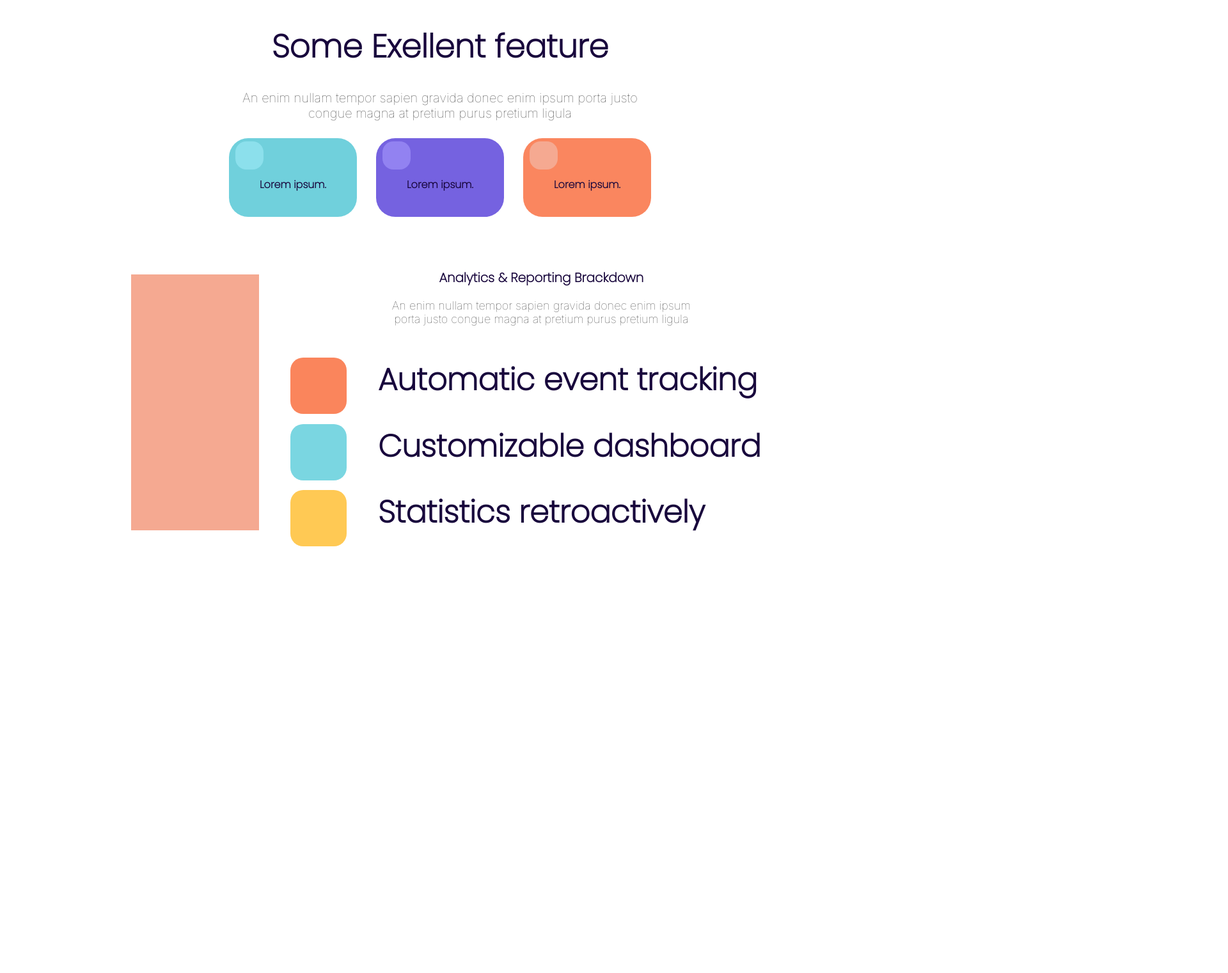
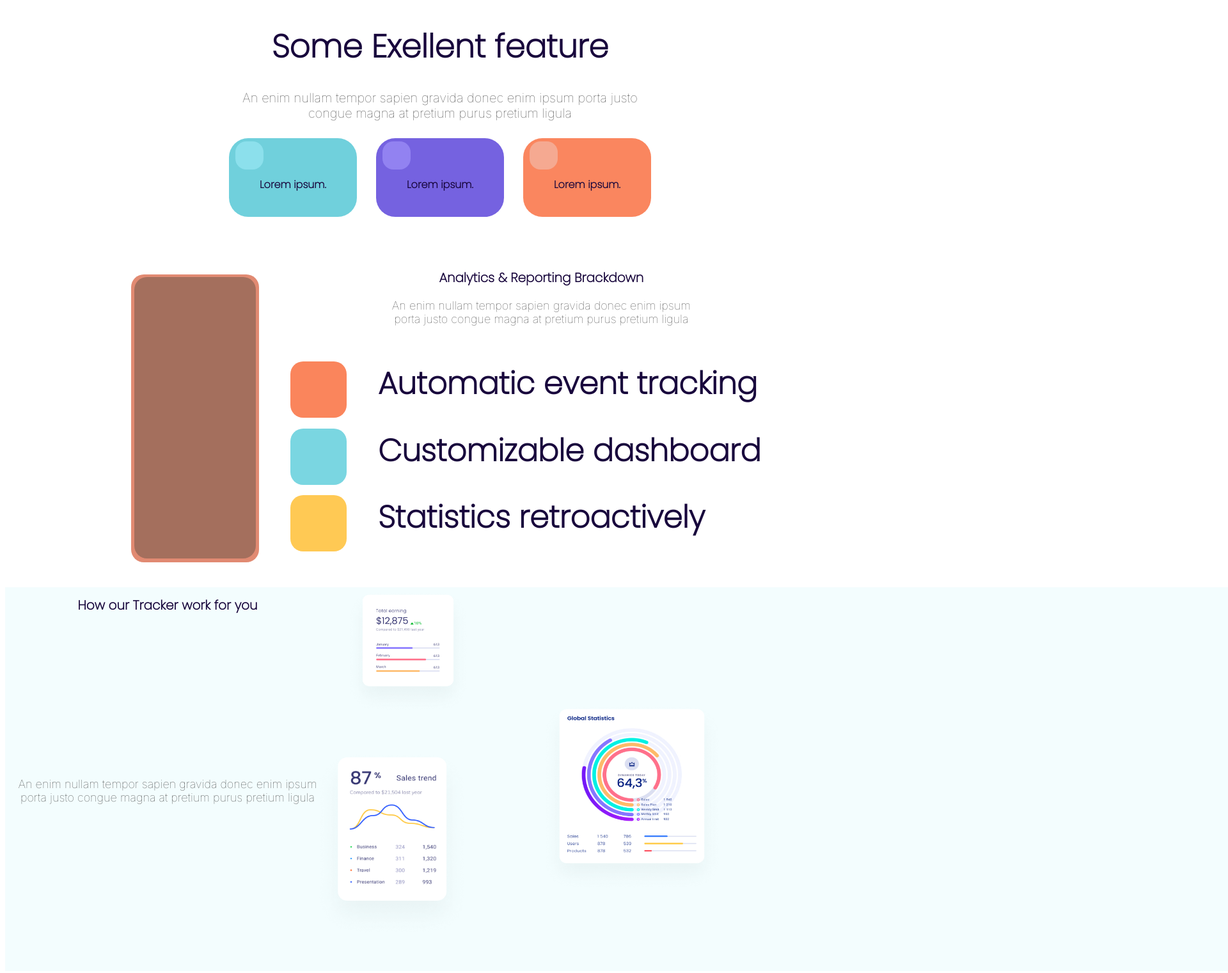
Before and after one commit to GGo0se/html, a plain HTML site: page lending dla ychebnogo app/index.html in a window 1280 px wide. Shown: the part 961-2482 px from the top of the page at 64% size, 1920 px wide, since content can reach past the window. Before the commit the page ends 1838 px from the top, so only its background shows below. Drawn offline with Linux system fonts and the light colour scheme.

Commit message:
lending2

```diff
--- a/lending dla ychebnogo app/index.html
+++ b/lending dla ychebnogo app/index.html
@@ -89,7 +89,10 @@
     </div>
 </div>
 <div class="analytics">
-    <div class="kva"></div>
+    <!--телефон должен быть -->
+    <div class="kva">
+        <div class="kavkva"></div>
+    </div>
     <div class="bro">
         <div class="ch">
             <h1 class="snal">Analytics & Reporting Brackdown</h1>
@@ -110,6 +113,22 @@
     </div>
 
 </div>
+<div class="howour">
+    <div class="treker">
+        <h1 class="foryou">How our Tracker work for you</h1>
+        <p class="Anefnim">An enim nullam tempor sapien gravida donec enim ipsum porta justo congue magna at pretium
+            purus pretium ligula</p>
+    </div>
+    <div class="oboeb">
+        <div class="brbrbrbr">
+            <img class="kit1" src="Kit 1.png"/>
+            <img class="kit2" src="Kit 2.png"/>
+        </div>
+        <img class="kit3" src="Kit 3.png"/>
+    </div>
+
+</div>
+</div>
 </body>
 
 </html>
--- a/lending dla ychebnogo app/style.css
+++ b/lending dla ychebnogo app/style.css
@@ -392,12 +392,24 @@ H1 {
     margin-top: 530px;
 }
 
+/*аналитика объект*/
+
 .kva {
     justify-self: right;
+    border-radius: 20px;
+    background-color: #e18a72;
+    width: 200px;
+    height: 450px;
+}
 
-    background-color: #f5a991;
-    width: 200px;
-    height: 400px;
+.kavkva {
+    margin-top: 2%;
+    margin-right: auto;
+    margin-left: auto;
+    background-color: #a46f5d;
+    height: 440px;
+    width: 190px;
+    border-radius: 20px;
 }
 
 .bro {
@@ -411,15 +423,17 @@ H1 {
 
 .ch {
     justify-self: center;
-width: 500px;
+    width: 500px;
     height: 200px;
 }
-.snal{
+
+.snal {
     margin-top: -10px;
     justify-self: center;
     font-size: 20px;
 }
-.icon{
+
+.icon {
     margin-top: -70px;
     display: grid;
     grid-auto-flow: row dense;
@@ -428,28 +442,106 @@ width: 500px;
     grid-template-rows: auto auto auto;
     gap: 0px 0px;
 }
-.icon1{
-border-radius: 20px;
+
+.icon1 {
+    border-radius: 20px;
     justify-self: center;
     background-color: #FA855C;
     width: 88px;
     height: 88px;
 }
-.icon2{
+
+.icon2 {
     border-radius: 20px;
     justify-self: center;
     background-color: #7AD6E1;
     width: 88px;
     height: 88px;
 }
-.icon3{
+
+.icon3 {
     border-radius: 20px;
     justify-self: center;
     background-color: #FFC954;
     width: 88px;
     height: 88px;
 }
-.dildo{
+
+.dildo {
     margin-top: -1px;
     justify-self: start;
 }
+
+.howour {
+    background-color: #F3FDFE;
+    margin-top: 3%;
+    margin-left: auto;
+    margin-right: -50%;
+    display: grid;
+    grid-auto-flow: row dense;
+    grid-auto-columns: 1fr;
+    grid-template-columns: 1fr 1fr;
+    grid-template-rows: 1fr;
+    gap: 0px 0px;
+}
+
+.treker {
+    width: 508px;
+    height: 580px;
+    display: grid;
+    grid-auto-flow: row dense;
+    grid-auto-columns: auto;
+    grid-template-columns: auto;
+    grid-template-rows: auto auto;
+    gap: 0px 0px;
+}
+
+.foryou {
+    justify-self: center;
+    font-size: 20px
+}
+
+.Anefnim {
+}
+
+.oboeb {
+    margin-left: -50%;
+    display: grid;
+    grid-auto-flow: column;
+    grid-auto-columns: auto;
+    grid-template-columns: auto auto;
+    grid-template-rows: auto;
+    gap: 0px 0px;
+    width: 800px;
+    height: 600px;
+}
+
+.brbrbrbr {
+    display: grid;
+    grid-auto-flow: row dense;
+    grid-auto-columns: auto;
+    grid-template-columns: auto;
+    grid-template-rows: auto auto;
+    gap: 0px 0px;
+    width: 200px;
+    height: auto;
+}
+
+.kit1 {
+    justify-self: right;
+    width: 200px;
+    height: 200px;
+}
+
+.kit2 {
+    justify-self: center;
+    width: 250px;
+    height: 300px;
+}
+
+.kit3 {
+    justify-self: left;
+    width: 290px;
+    height: 300px;
+    margin-top: 40%;
+}
```
Also changed, not shown: lending dla ychebnogo app/Kit 1.png (added), lending dla ychebnogo app/Kit 2.png (added), lending dla ychebnogo app/Kit 3.png (added).
